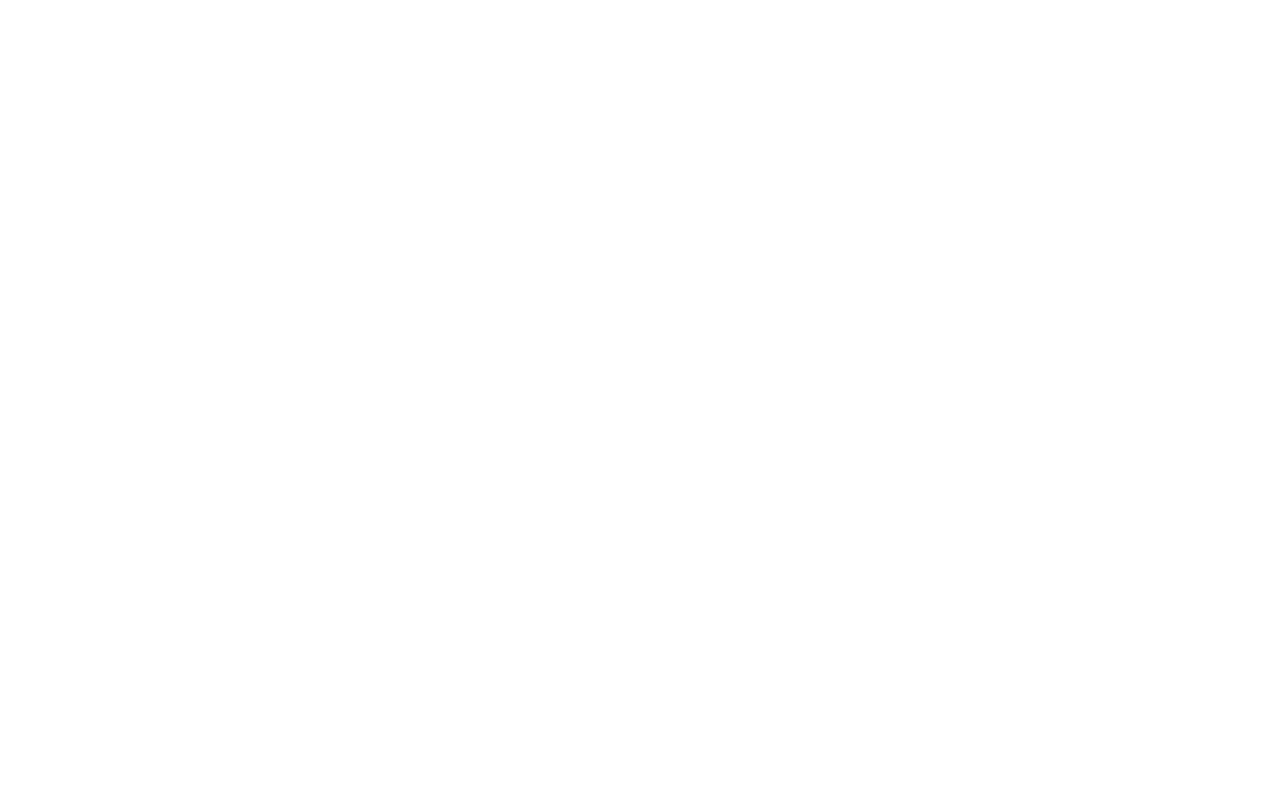
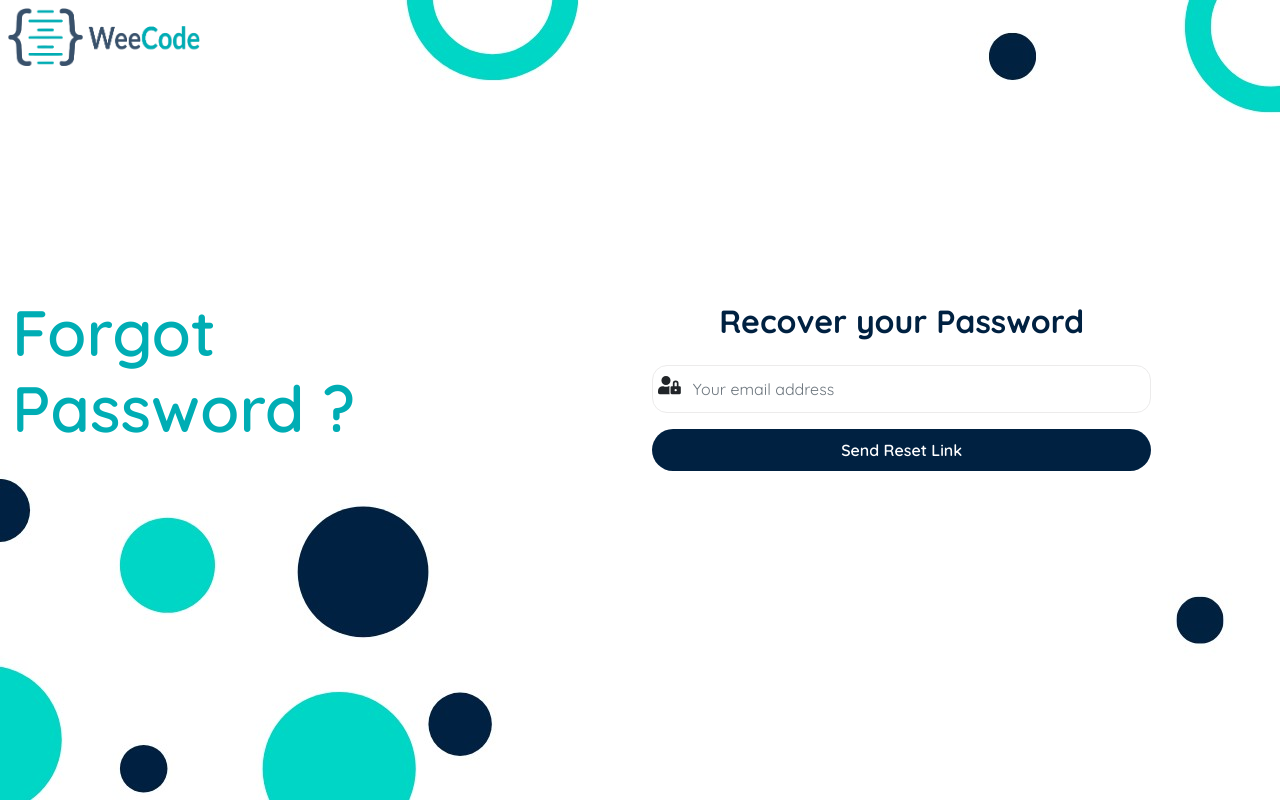
Before and after one commit to mouhebmhd/WeeTechElearning, a React (Create React App) app in the folder frontEnd/: page /forgotPassword in a window 1280 px wide. Before the commit this address had no page. Built offline with nearby package versions, Linux system fonts and the light colour scheme.

Commit message:
created the forgot password component

```diff
--- a/frontEnd/src/App.js
+++ b/frontEnd/src/App.js
@@ -9,6 +9,7 @@ import Courses from './views/courses';
 import SignIn from './views/signIn';
 import SignUp from "./views/signUp"
 import ResetPassword from "./views/resetPassword"
+import ForgotPassword from "./views/forgotPassword"
 function App() {
   return (
     <>
@@ -21,6 +22,7 @@ function App() {
         <Route path='/signIn' element={<SignIn />} />
         <Route path='/signUp' element={<SignUp />} />
         <Route path='/resetPassword' element={<ResetPassword />} />
+        <Route path='/forgotPassword' element={<ForgotPassword />} />
       </Routes>
     </>
   );
--- /dev/null
+++ b/frontEnd/src/views/forgotPassword.js
@@ -0,0 +1,62 @@
+import React from 'react';
+import logoImage from '../../src/assets/img/logoWebsite.png';
+import './styles/resetPassword.css';
+import { CiUser } from 'react-icons/ci';
+import { FaEyeLowVision } from 'react-icons/fa6';
+import { FaUserLock, FaCalendarAlt, FaPhone } from 'react-icons/fa';
+import { Link } from 'react-router-dom';
+
+export default function ForgotPassword() {
+  return (
+    <div className='signUpParentContainer '>
+      <div className="container-fluid p-2 ">
+        <img src={logoImage} alt="Logo" className="logoImage" />
+      </div>
+
+      <div className="container-fluid  h-75 d-flex align-items-center signUpContainer">
+
+        <div className="col-6  ">
+          <h1 className="signUpTitle">Forgot <br /> Password ?  </h1>
+        </div>
+
+        <div className=" col-sm-12 col-md-12 col-lg-6">
+          <div className="col-10 signUpForm d-flex gap-3 flex-column align-items-center">
+            <h2 className='signUpMessage mt-4'>Recover your Password</h2>
+
+            <form className="formsignUpInput  container-fluid">
+
+
+
+
+
+              <div className="col mb-3 d-flex formIconItem align-items-center">
+                <FaUserLock className="h4" />
+                <input
+                  type="email"
+                  className="form-control input-form-control"
+                  id="passwordInput"
+                  placeholder="Your email address"
+                />
+              </div>
+
+
+
+
+
+
+
+
+
+
+
+              <button type="submit" className="btn p-2 rounded-5 signUpButton w-100">Send Reset Link</button>
+            </form>
+
+
+
+          </div>
+        </div>
+      </div>
+    </div>
+  );
+}
--- a/frontEnd/src/views/signIn.js
+++ b/frontEnd/src/views/signIn.js
@@ -60,7 +60,7 @@ export default function SignIn () {
                     class='rememberMeLabel form-check-label mx-2'
                     for='rememberMe'
                   >
-                    <Link to="/resetPassword">Forgot Password </Link>
+                    <Link to="/forgotPassword">Forgot Password </Link>
 
                   </label>
                 </div>
```
